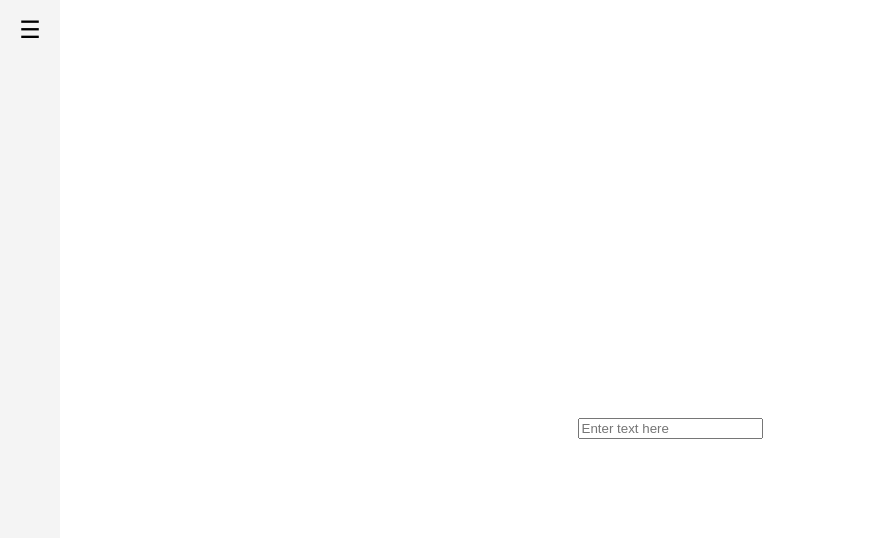
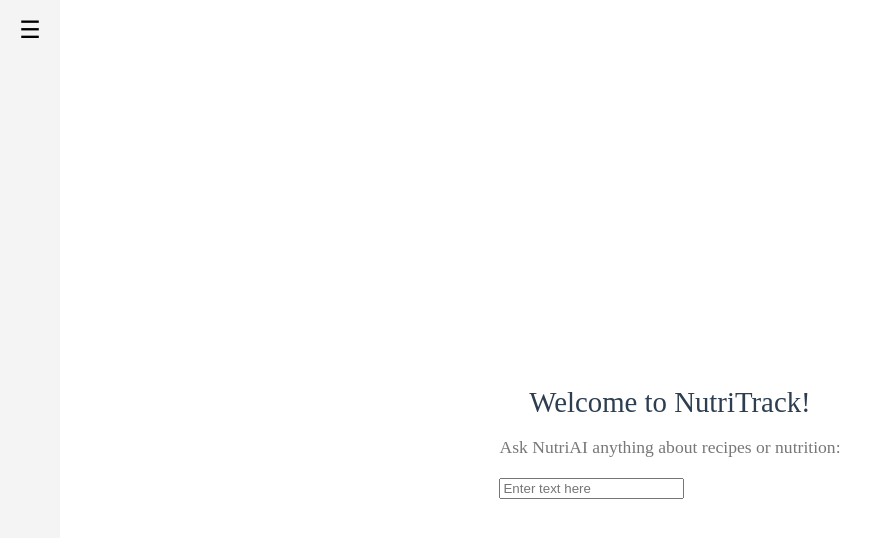
Before and after one commit to TheScareCrxw/QHacks2025, a plain HTML site: page index.html in a window 1280 px wide. Shown: the top 538 px of the page, without its empty margins (0-877 px from the left). Drawn offline with Linux system fonts and the light colour scheme.

Commit message:
retrieve

```diff
--- a/scripts/HomePage.js
+++ b/scripts/HomePage.js
@@ -18,13 +18,28 @@
     const homePageDiv = document.createElement('div');
     homePageDiv.id = 'home-page';
 
+    const messageContainer = document.createElement('div');
+    messageContainer.classList.add('home-messages');
+
+    const welcomeMessage = document.createElement('p');
+    welcomeMessage.textContent = 'Welcome to NutriTrack!';
+    welcomeMessage.classList.add('welcome-message');
+    messageContainer.appendChild(welcomeMessage);
+
+    const askAiMessage = document.createElement('p');
+    askAiMessage.textContent = 'Ask NutriAI anything about recipes or nutrition:';
+    askAiMessage.classList.add('ask-ai-message');
+    messageContainer.appendChild(askAiMessage);
+
+    homePageDiv.appendChild(messageContainer);
+
+
     const textBox = document.createElement('input');
     textBox.type = 'text';
     textBox.placeholder = 'Enter text here';
     textBox.classList.add('home-page-textbox');
+    homePageDiv.appendChild(textBox);
 
-
-    homePageDiv.appendChild(textBox);
     return homePageDiv;
   }
 
--- a/styles.css
+++ b/styles.css
@@ -81,3 +81,19 @@
     border-radius: 5px; /* Rounded edges */
     padding: 5px; /* Add some padding for better look */
 }
+
+.home-messages {
+    text-align: center;
+    margin-bottom: 20px;
+}
+
+.welcome-message {
+    font-size: 1.8em;
+    color: #2c3e50;
+    margin-bottom: 10px;
+}
+
+.ask-ai-message {
+    font-size: 1.1em;
+    color: #777;
+}
```
